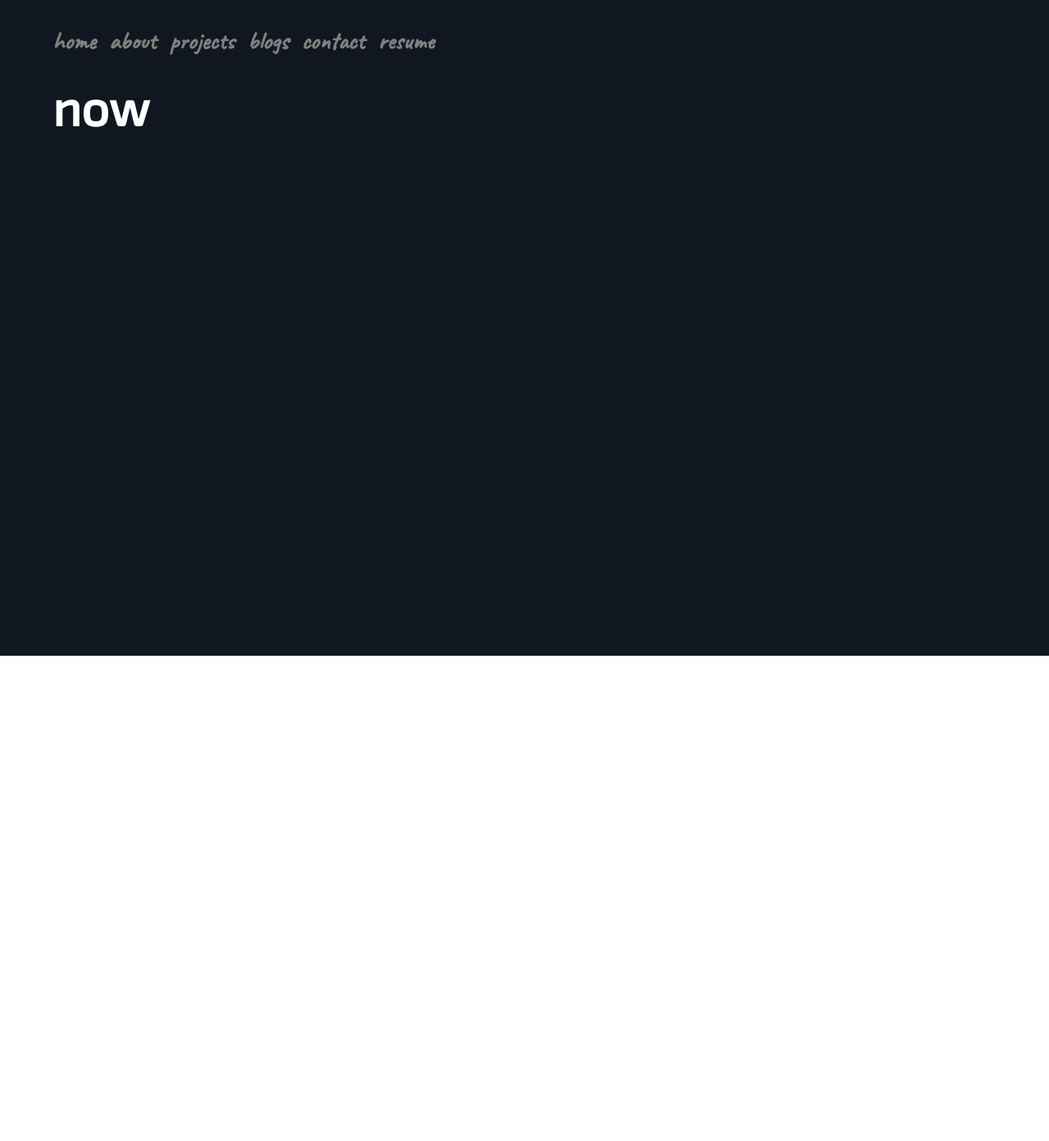
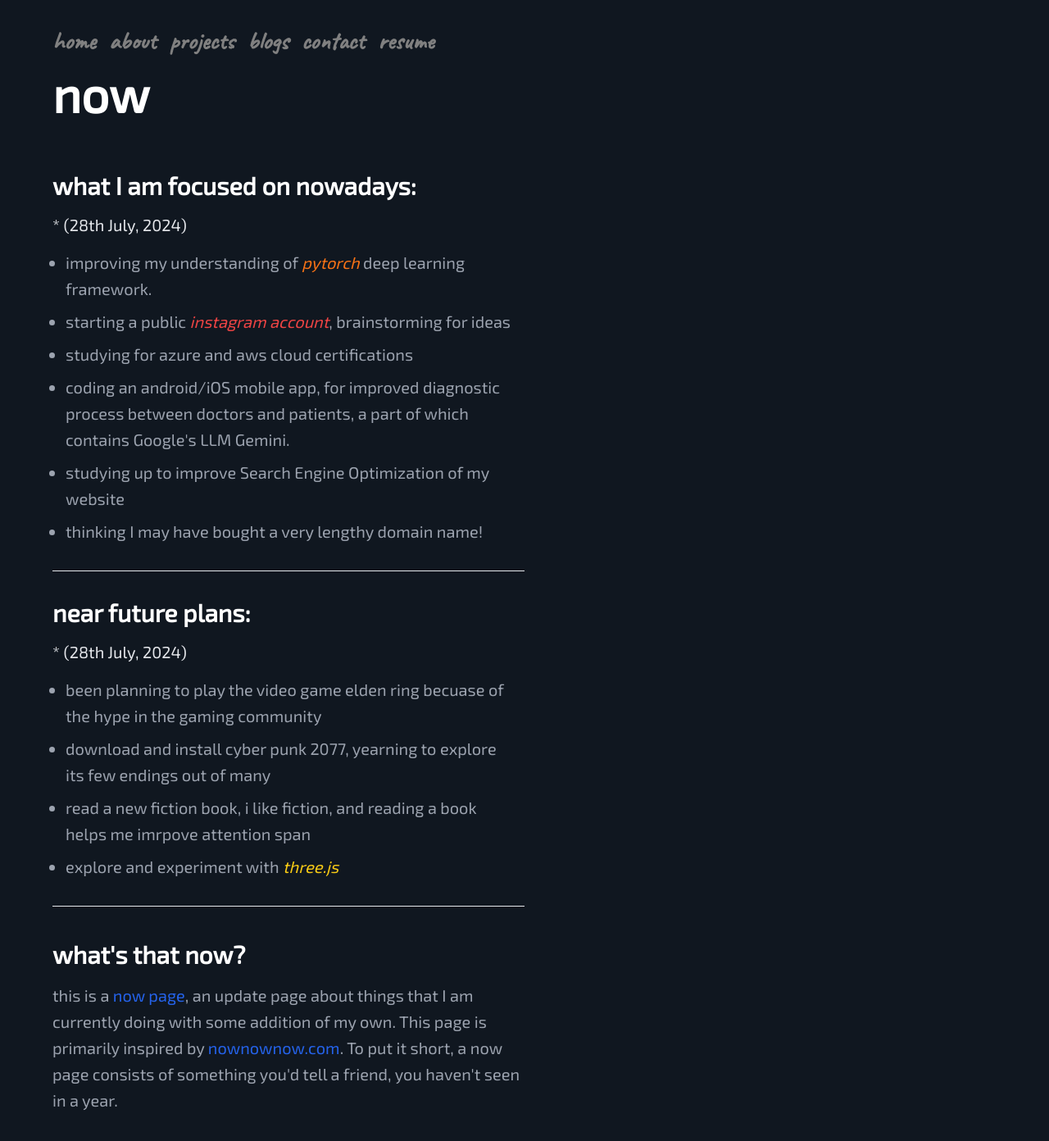
Before and after one commit to umarwaseeem/muhammadumarwaseem, a Next.js app: page /now in a window 1280 px wide. Shown: the top 1392 px of the page at 82% size. Before the commit the page ends 800 px from the top, so only its background shows below. Built offline with nearby package versions, Linux system fonts and the light colour scheme.

Commit message:
feat: now page

```diff
--- a/app/about/page.js
+++ b/app/about/page.js
@@ -14,7 +14,7 @@ export default function About() {
 
             <div className="flex flex-col justify-start items-start lg:w-9/12 lg:pl-10">
                 <h2 className="font-bold text-4xl lg:text-6xl text-white pt-6 lg:pt-0 lg:pb-6">about:</h2>
-                <h3 className="text-xl lg:text-3xl text-gray-300 text-left pt-6 lg:pt-0 pb-6 lg:leading-[3rem]">muhammad is a software engineer with expertise in building full stack applications, based in islamabad pakistan</h3>
+                <h3 className="text-xl lg:text-3xl text-white text-left pt-6 lg:pt-0 pb-6 lg:leading-[3rem]">muhammad is a software engineer with expertise in building full stack applications, based in islamabad pakistan</h3>
                 <ul className="text-gray-300 text-md lg:text-2xl text-left lg:text-left list-disc px-4 leading-6 lg:leading-8">
                     <li className="mb-4">
                         <Link href="https://www.nu.edu.pk/" className="text-blue-600 hover:underline underline-offset-4">
--- a/app/now/page.js
+++ b/app/now/page.js
@@ -1,10 +1,44 @@
-import { umarAvatar } from '../images';
+import Link from "next/link";
+
 export default function Now() {
     return (
 
-        <section className="flex h-fit md:h-[calc(100vh-68px)] lg:h-[calc(100vh-68px)] flex-col lg:flex-row items-start justify-center lg:justify-start bg-midnightblue p-8 lg:px-16 lg:pb-16">
-            <h2 className="font-bold text-4xl lg:text-6xl text-white">now</h2>
+        <section className="flex min-h-screen flex-col items-start justify-start bg-midnightblue p-4 lg:px-16 lg:pb-16">
+            <div class="lg:w-1/2 w-full">
+                <h2 className="font-bold text-4xl lg:text-6xl text-white">now</h2>
+
+                <h3 className="font-semibold text-xl lg:text-3xl text-white mt-16">what I am focused on nowadays:</h3>
+                <h4 className="mt-4 text-gray-200 text-md lg:text-xl">* (28th July, 2024)</h4>
+                <ul className="text-gray-400 text-md lg:text-xl text-left lg:text-left list-disc px-4 leading-6 lg:leading-8 mt-4 mb-8">
+                    <li className="mb-2">improving my understanding of <Link href={"https://pytorch.org/"} className="text-orange-500 italic">pytorch</Link> deep learning framework.</li>
+                    <li className="mb-2">starting a public <Link href={"https://www.instagram.com/umarwaseeem/"} className="text-red-500 italic">instagram account</Link>, brainstorming for ideas</li>
+                    <li className="mb-2">studying for azure and aws cloud certifications</li>
+                    <li className="mb-2">coding an android/iOS mobile app, for improved diagnostic process between doctors and patients, a part of which contains Google's LLM Gemini.</li>
+                    <li className="mb-2">studying up to improve Search Engine Optimization of my website</li>
+                    <li className="mb-2">thinking I may have bought a very lengthy domain name!</li>
+                </ul>
+
+                <hr />
+
+                <h3 className="font-semibold text-xl lg:text-3xl text-white mt-8">near future plans:</h3>
+                <h4 className="mt-4 text-gray-200 text-md lg:text-xl">* (28th July, 2024)</h4>
+                <ul className="text-gray-400 text-md lg:text-xl text-left lg:text-left list-disc px-4 leading-6 lg:leading-8 mt-4 mb-8">
+                    <li className="mb-2">been planning to play the video game elden ring becuase of the hype in the gaming community</li>
+                    <li className="mb-2">download and install cyber punk 2077, yearning to explore its few endings out of many</li>
+                    <li className="mb-2">read a new fiction book, i like fiction, and reading a book helps me imrpove attention span</li>
+                    <li className="mb-2">explore and experiment with <Link href={"https://threejs.org/"} class="text-yellow-400 italic">three.js</Link></li>
+                </ul>
+
+                <hr />
+
+                <h3 className="font-semibold text-xl lg:text-3xl text-white mt-10">what's that now?</h3>
+                <p className="text-gray-400 text-md lg:text-xl mt-4 leading-6 lg:leading-8">
+                    this is a <Link className="text-blue-600 hover:underline underline-offset-4" href={"https://nownownow.com/about"}>now page</Link>, an update page about things that I am currently doing with some addition of my own. This page is primarily inspired by <Link href="https://nownownow.com/" className="text-blue-600 hover:underline underline-offset-4">nownownow.com</Link>.
+                    {" "}To put it short, a now page consists of something you'd tell a friend, you haven't seen in a year.
+                </p>
+            </div>
         </section >
+
 
     );
 }
--- a/app/thelist/page.js
+++ /dev/null
@@ -1,23 +0,0 @@
-import { umarAvatar } from '../images';
-export default function ImpossibleList() {
-    return (
-        <section className="flex h-fit md:h-[calc(100vh-50px)] lg:h-[calc(100vh-50px)] flex-col lg:flex-row items-start justify-center lg:justify-start bg-midnightblue p-8 lg:px-16 lg:pb-16">
-            <h2 className="font-bold text-4xl lg:text-6xl text-white">impossible/bucket list</h2>
-        </section >
-    );
-}
-
-export async function generateMetadata() {
-    return {
-        title: "Impossible/Bucket List | Muhammad Umar Waseem",
-        description: "A list of goals to be acheived.",
-        // image: umarAvatar,
-        keywords: "goals, bucket list, wish, impossible",
-        openGraph: {
-            title: "Impossible/Bucket List | Muhammad Umar Waseem",
-            description: "A list of goals to be acheived.",
-            url: "https://muhammadumarwaseem.com/thelist/",
-            // image: umarAvatar,
-        },
-    }
-}
```
Also changed, not shown: components/ui/navbar.jsx (+1 -21 lines).
